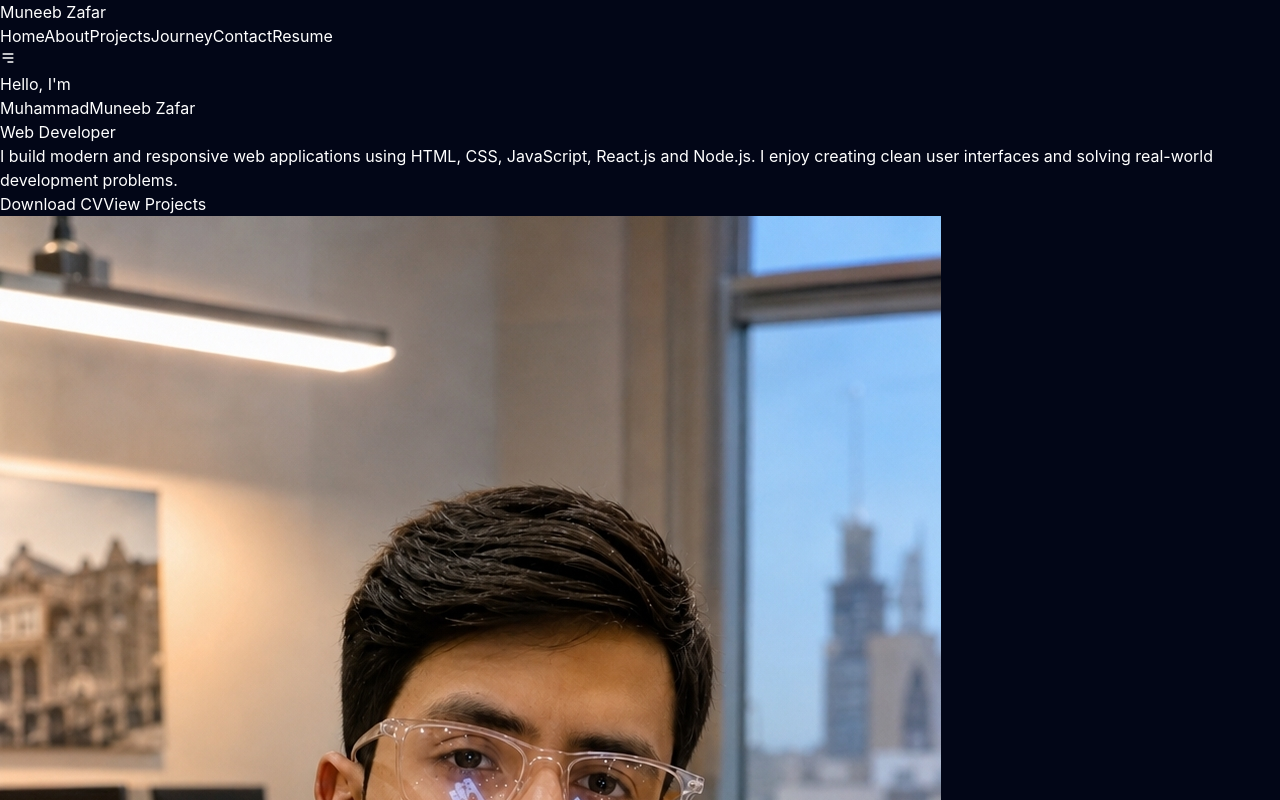
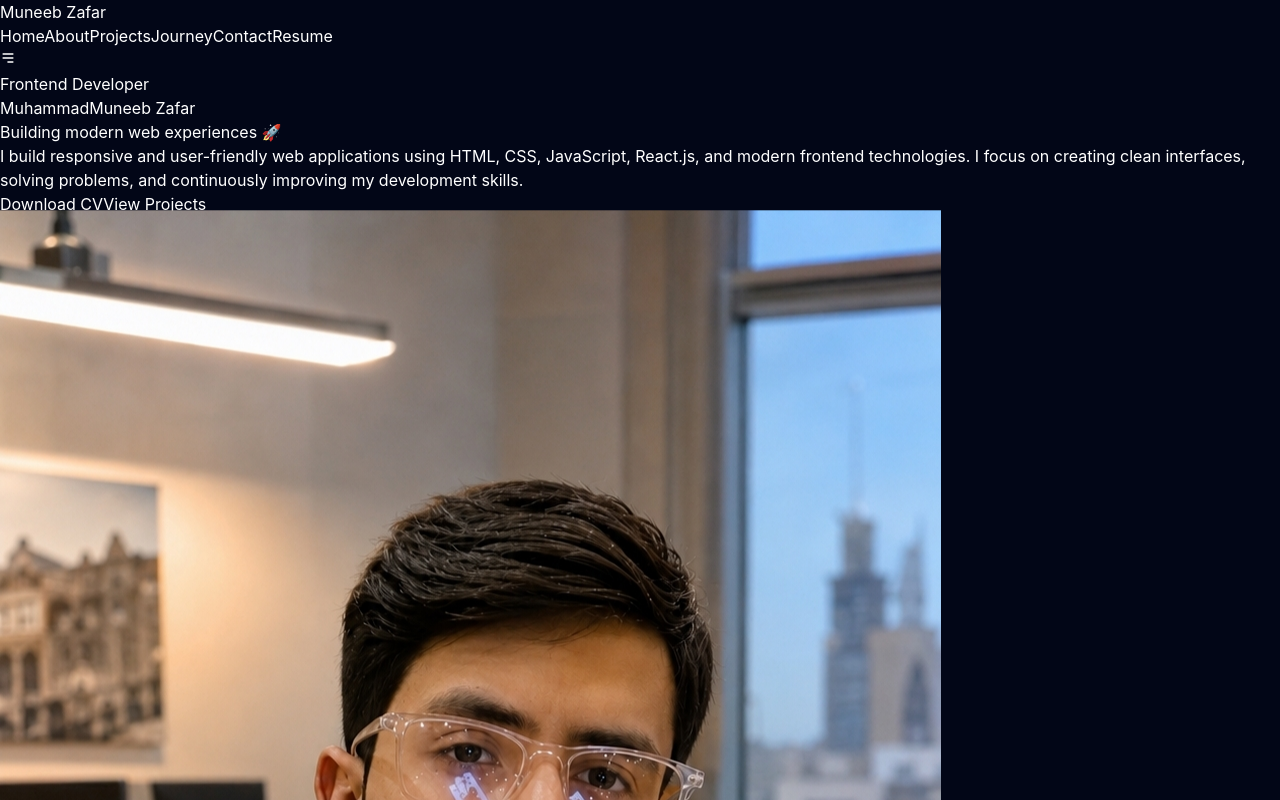
Before and after one commit to DEV-MK2023/Portfolio, a React (Vite) app: page / in a window 1280 px wide. Shown: the top 800 px of the page. Built offline with nearby package versions, Linux system fonts and the light colour scheme.

Commit message:
Improve portfolio

```diff
--- a/src/components/Hero.jsx
+++ b/src/components/Hero.jsx
@@ -1,8 +1,13 @@
+// src/components/sections/Hero.jsx
+
 import { motion } from "framer-motion";
+
 
 function Hero() {
 
+
   return (
+
 
     <section
       id="home"
@@ -15,6 +20,7 @@ function Hero() {
       pt-28
       "
     >
+
 
 
       <div
@@ -30,49 +36,93 @@ function Hero() {
       >
 
 
+
+
+
         {/* Content */}
 
+
         <motion.div
+
 
           initial={{
             opacity:0,
             x:-60
           }}
 
+
           animate={{
             opacity:1,
             x:0
           }}
 
+
           transition={{
-            duration:0.8
+            duration:0.8,
+            ease:"easeOut"
           }}
+
 
         >
 
 
-          <p className="
-          text-cyan-400
-          font-medium
-          mb-4
-          "
+
+
+          <motion.span
+
+            initial={{
+              opacity:0,
+              y:-20
+            }}
+
+            animate={{
+              opacity:1,
+              y:0
+            }}
+
+            transition={{
+              delay:0.2
+            }}
+
+            className="
+            inline-block
+            px-4
+            py-2
+            rounded-full
+            bg-cyan-500/10
+            border
+            border-cyan-400/20
+            text-cyan-400
+            text-sm
+            mb-5
+            "
+
           >
-            Hello, I'm
-          </p>
+
+            Frontend Developer
+
+          </motion.span>
+
+
+
+
 
 
           <h1
+
             className="
             text-5xl
             lg:text-7xl
             font-extrabold
             leading-tight
             "
+
           >
 
             Muhammad
 
             <span
+
               className="
               block
               bg-gradient-to-r
@@ -82,8 +132,11 @@ function Hero() {
               bg-clip-text
               text-transparent
               "
+
             >
+
               Muneeb Zafar
+
             </span>
 
 
@@ -91,35 +144,67 @@ function Hero() {
 
 
 
-          <h2
+
+
+          <motion.h2
+
+            initial={{
+              opacity:0
+            }}
+
+            animate={{
+              opacity:1
+            }}
+
+            transition={{
+              delay:0.5
+            }}
+
             className="
             text-2xl
             mt-5
             text-slate-300
             "
+
           >
-            Web Developer
-          </h2>
+
+            Building modern web experiences 🚀
+
+          </motion.h2>
+
+
+
+
 
 
 
           <p
+
             className="
             mt-6
             text-slate-400
             max-w-xl
             leading-relaxed
             "
+
           >
-            I build modern and responsive web applications using
-            HTML, CSS, JavaScript, React.js and Node.js.
-            I enjoy creating clean user interfaces and solving
-            real-world development problems.
+
+            I build responsive and user-friendly web applications
+            using HTML, CSS, JavaScript, React.js, and modern
+            frontend technologies. I focus on creating clean
+            interfaces, solving problems, and continuously improving
+            my development skills.
+
           </p>
 
 
 
+
+
+
+
           <div
+
             className="
             flex
             flex-col
@@ -127,12 +212,29 @@ function Hero() {
             gap-5
             mt-8
             "
+
           >
 
 
-            <a
+
+
+            <motion.a
+
               href="/Muneeb_Zafar_CV.pdf"
+
               download
+
+
+              whileHover={{
+                scale:1.05
+              }}
+
+
+              whileTap={{
+                scale:0.95
+              }}
+
+
               className="
               px-7
               py-3
@@ -140,18 +242,36 @@ function Hero() {
               bg-gradient-to-r
               from-blue-600
               to-purple-600
-              hover:scale-105
-              transition
               shadow-lg
               text-center
               "
+
             >
+
               Download CV
-            </a>
+
+            </motion.a>
 
 
-            <a
+
+
+
+
+            <motion.a
+
               href="#projects"
+
+
+              whileHover={{
+                scale:1.05
+              }}
+
+
+              whileTap={{
+                scale:0.95
+              }}
+
+
               className="
               px-7
               py-3
@@ -164,67 +284,119 @@ function Hero() {
               transition
               text-center
               "
+
             >
+
               View Projects
-            </a>
+
+            </motion.a>
+
+
+
 
 
           </div>
+
+
 
 
         </motion.div>
 
 
 
+
+
+
+
+
         {/* Image */}
 
+
+
         <motion.div
+
 
           initial={{
             opacity:0,
             scale:0.8
           }}
 
+
           animate={{
             opacity:1,
             scale:1
           }}
 
+
           transition={{
-            duration:0.8
+            duration:0.9,
+            delay:0.2
           }}
+
 
           className="
           flex
           justify-center
           "
+
         >
 
-          <div
+
+
+
+          <motion.div
+
+
+            animate={{
+              y:[0,-10,0]
+            }}
+
+
+            transition={{
+              duration:4,
+              repeat:Infinity,
+              ease:"easeInOut"
+            }}
+
+
             className="
             relative
             "
+
           >
 
+
+
+
+
             <div
+
               className="
               absolute
               inset-0
               bg-gradient-to-r
               from-cyan-500
+              via-blue-500
               to-purple-600
-              rounded-full
+              rounded-3xl
               blur-3xl
               opacity-30
               "
+
             />
+
+
+
 
 
             <img
 
+
               src="/muneeb.jpeg"
 
+
               alt="Muhammad Muneeb Zafar"
+
 
               className="
               relative
@@ -232,6 +404,8 @@ function Hero() {
               md:w-96
               rounded-3xl
               shadow-2xl
+              border
+              border-white/10
               hover:scale-105
               transition
               duration-500
@@ -240,18 +414,32 @@ function Hero() {
             />
 
 
-          </div>
+
+
+
+          </motion.div>
+
+
+
 
 
         </motion.div>
 
 
+
+
       </div>
+
+
 
 
     </section>
 
+
+
   );
+
+
 }
 
 
```
